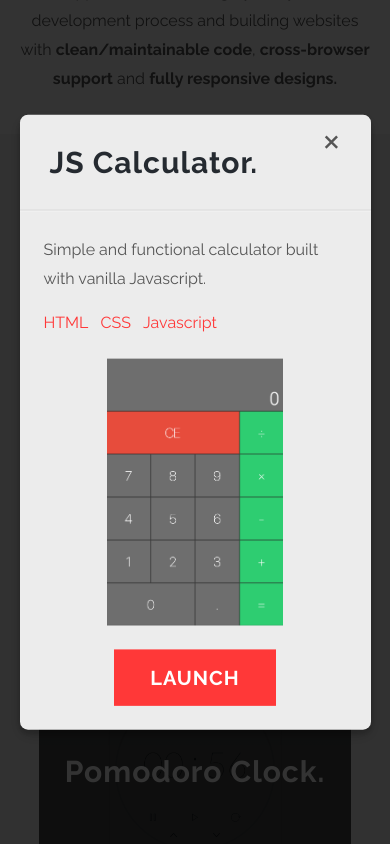
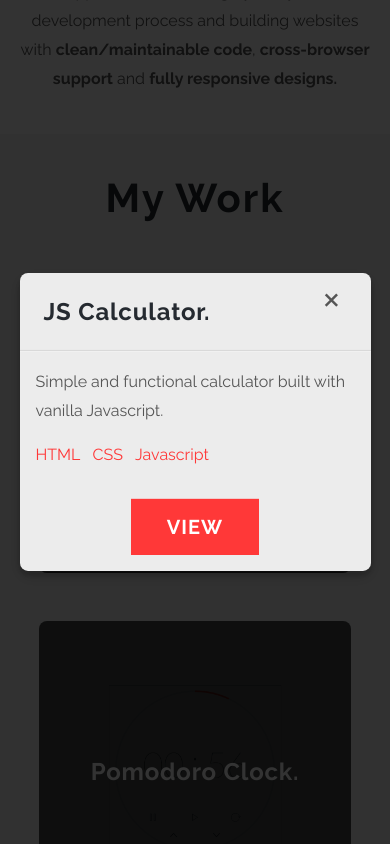
Before and after one commit to dylanmooney62/portfolio, a website: page public/index.html in a window 390 px wide. Both pictures are taken after a click on the link "JS Calculator.". Shown: the part 1059-1903 px from the top of the page. Drawn offline with Linux system fonts and the light colour scheme.

Commit message:
fixed navigation and modals on small devices

```diff
--- a/public/index.html
+++ b/public/index.html
@@ -100,7 +100,7 @@
 	</ul>
 
 	<div class="modal" id="modal-1">
-		<div class="modal-container">
+		<div class="modal-container clearfix">
 			<h3>JS Calculator.</h3>
 			<span class="close-btn" data-value="1">&times;</span>
 			<hr>
@@ -118,13 +118,13 @@
 				</div>
 			</div>
 			<div class="btn-wrapper">
-				<a href="projects/javascriptCalculator/calculator.html" target="_blank" class="btn btn-full">Launch</a>
+				<a href="projects/javascriptCalculator/calculator.html" target="_blank" class="btn btn-full">View</a>
 			</div>
 		</div>
 	</div>
 
 	<div class="modal" id="modal-2">
-		<div class="modal-container">
+		<div class="modal-container clearfix">
 			<h3>Pomodoro Clock.</h3>
 			<span class="close-btn" data-value="2">&times;</span>
 			<hr>
@@ -145,7 +145,7 @@
 				</div>
 			</div>
 			<div class="btn-wrapper">
-				<a href="projects/pomodoroClock/pomodoroClock.html" target="_blank" class="btn btn-full">Launch</a>
+				<a href="projects/pomodoroClock/pomodoroClock.html" target="_blank" class="btn btn-full">view</a>
 			</div>
 		</div>
 	</div>
@@ -171,13 +171,13 @@
 				</div>
 			</div>
 			<div class="btn-wrapper">
-				<a href="projects/quoteGenerator/quoteGenerator.html" class="btn btn-full">Launch</a>
+				<a href="projects/quoteGenerator/quoteGenerator.html" class="btn btn-full">view</a>
 			</div>
 		</div>
 	</div>
 
 	<div class="modal" id="modal-4">
-		<div class="modal-container">
+		<div class="modal-container clearfix">
 			<h3>Project 4</h3>
 			<span class="close-btn" data-value="4">&times;</span>
 			<hr>
@@ -195,7 +195,7 @@
 				</div>
 			</div>
 			<div class="btn-wrapper">
-				<a href="" class="btn btn-full">Launch</a>
+				<a href="" class="btn btn-full">view</a>
 			</div>
 		</div>
 	</div>
@@ -219,7 +219,7 @@
 				</div>
 			</div>
 			<div class="btn-wrapper">
-				<a href="" class="btn btn-full">Launch</a>
+				<a href="" class="btn btn-full">view</a>
 			</div>
 		</div>
 	</div>
@@ -243,7 +243,7 @@
 				</div>
 			</div>
 			<div class="btn-wrapper">
-				<a href="" class="btn btn-full">Launch</a>
+				<a href="" class="btn btn-full">view</a>
 			</div>
 		</div>
 	</div>
--- a/public/resources/css/queries.css
+++ b/public/resources/css/queries.css
@@ -73,16 +73,29 @@
 
 	h1 {
 		font-size: 4rem;
-	}
+  }
+
+  h3 {
+    font-size: 1.2rem;
+  }
+
+
 
 	#project-list {
 		grid-template-columns: 1fr;
 		height: 100%;
 	}
 	.modal-container{
-		width: 90%;
-	}
+    width: 90%;
+  }
 
+  .modal-description, .btn-wrapper {
+    padding: 1em;
+  }
+
+  .img-wrapper img {
+    display: none;
+  }
 	button {
 		width: 80%;
 	}
@@ -95,7 +108,7 @@
 	}
 
   #navigation li a:link, #navigation li a:visited {
-    font-size: 0.9em;
+    font-size: 0.8rem;
   }
 
 
```
